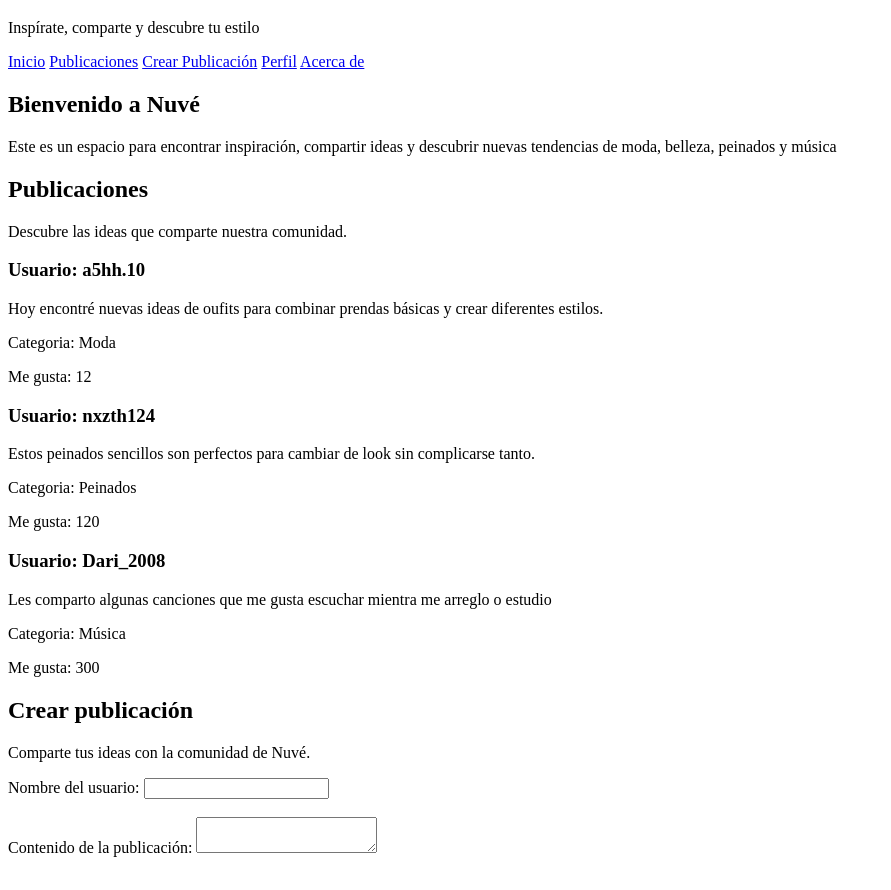
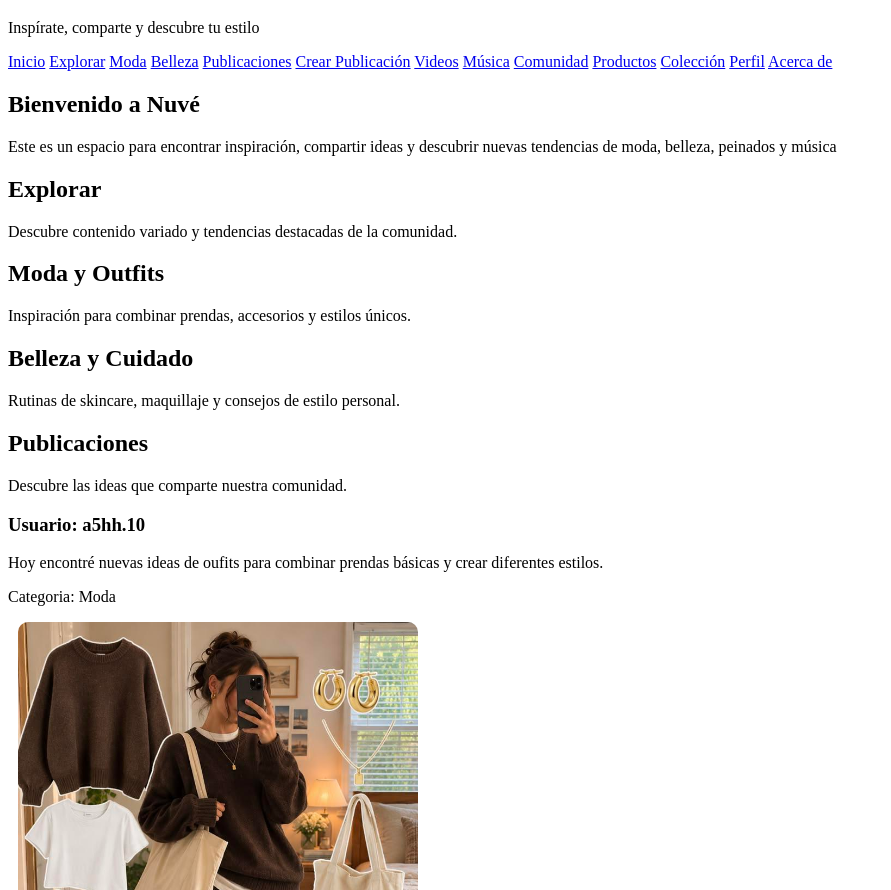
Before and after one commit to a5hreyes/Nuve, a plain HTML site: page index.html in a window 1280 px wide. Shown: the part 61-951 px from the top of the page, without its empty margins (0-891 px from the left). Drawn offline with Linux system fonts and the light colour scheme.

Commit message:
Integración de fotos y reproductor de música

```diff
--- a/index.html
+++ b/index.html
@@ -17,10 +17,18 @@
     <!--Barra de navegación-->
     <nav>
         <a href="#Inicio">Inicio</a>
+        <a href="#Explorar">Explorar</a>
+        <a href="#Moda">Moda</a>
+        <a href="#Belleza">Belleza</a>
         <a href="#Publicaciones">Publicaciones</a>
-<a href="#Crear Publicación">Crear Publicación</a>
+        <a href="#Crear">Crear Publicación</a>
+        <a href="#Videos">Videos</a>
+        <a href="#Musica">Música</a>
+        <a href="#Comunidad">Comunidad</a>
+        <a href="#Productos">Productos</a>
+        <a href="#Coleccion">Colección</a>
         <a href="#Perfil">Perfil</a>
-<a href="#Acerca de">Acerca de</a>
+        <a href="#Acerca">Acerca de</a>
     </nav>
 
     <!--Contenido principal-->
@@ -30,6 +38,24 @@
         <section id="Inicio">
             <h2>Bienvenido a Nuvé</h2>
             <p>Este es un espacio para encontrar inspiración, compartir ideas y descubrir nuevas tendencias de moda, belleza, peinados y música</p>
+        </section>
+
+        <!--Sección Explorar-->
+        <section id="Explorar">
+            <h2>Explorar</h2>
+            <p>Descubre contenido variado y tendencias destacadas de la comunidad.</p>
+        </section>
+
+        <!--Sección Moda-->
+        <section id="Moda">
+            <h2>Moda y Outfits</h2>
+            <p>Inspiración para combinar prendas, accesorios y estilos únicos.</p>
+        </section>
+
+        <!--Sección Belleza-->
+        <section id="Belleza">
+            <h2>Belleza y Cuidado</h2>
+            <p>Rutinas de skincare, maquillaje y consejos de estilo personal.</p>
         </section>
 
         <!--Sección de publicaciones-->
@@ -42,6 +68,7 @@
                 <h3>Usuario: a5hh.10</h3>
                 <p>Hoy encontré nuevas ideas de oufits para combinar prendas básicas y crear diferentes estilos.</p>
                 <p>Categoria: Moda</p>
+                <img src="img/Oufit 1.jpg" alt="Oufit 1" style="width:100% ; max-width:400px ; border-radius:10px ; display: block; margin: 10px;"
                 <p>Me gusta: 12</p>
             </article>
 
@@ -50,6 +77,7 @@
                 <h3>Usuario: nxzth124</h3>
                 <p>Estos peinados sencillos son perfectos para cambiar de look sin complicarse tanto.</p>
                 <p>Categoria: Peinados</p>
+                 <img src="img/peinado 3.jpg" alt="Peinado 1" style="width:100%; max-width:400px ; border-radius:10px; display: block; margin:10px;"
                 <p>Me gusta: 120</p>
             </article>
 
@@ -58,42 +86,72 @@
                 <h3>Usuario: Dari_2008</h3>
                 <p>Les comparto algunas canciones que me gusta escuchar mientra me arreglo o estudio</p>
                 <p>Categoria: Música</p>
+                <img src="img/música.jpg" alt="Playlist" style="width:100%; max-width:400px ; border-radius:10px ; display: block; margin:10px; "
                 <p>Me gusta: 300</p>
             </article>
-
         </section>
 
-<section id="Crear publicación">
+        <!--Sección Crear publicación-->
+        <section id="Crear">
             <h2>Crear publicación</h2>
             <p>Comparte tus ideas con la comunidad de Nuvé.</p>
 
-<!--Formulario para crear una publicación-->
             <form>
-<label for="Usuario">Nombre del usuario:</label>
-<input type="text" id="Usuario" name="Usuario">
-<br>
-<br>
+                <label for="Usuario">Nombre del usuario:</label><br>
+                <input type="text" id="Usuario" name="Usuario"><br><br>
 
-<label for="Contenido">Contenido de la publicación:</label>
-<textarea id="Contenido" name="Contenido" row="4"></textarea>
-</form>
-<br>
-<br>
+                <label for="Contenido">Contenido de la publicación:</label><br>
+                <textarea id="Contenido" name="Contenido" rows="4"></textarea><br><br>
 
-<label for="Categoria:"></label>
+                <label for="categoria">Categoría:</label><br>
                 <select id="categoria" name="categoria">
                     <option value="">Selecciona una categoria</option>
                     <option value="Moda">Moda</option>
                     <option value="Belleza">Belleza</option>
                     <option value="Peinados">Peinados</option>
-<option value="Música">Música</option>
+                    <option value="Musica">Música</option>
                     <option value="Videos">Videos</option>
                     <option value="Comunidad">Comunidad</option>
-</select>
-<br>
-<br>
+                </select><br><br>
+
                 <button type="submit">Publicar</button>
             </form>
+        </section>
+
+        <!--Sección Videos-->
+        <section id="Videos">
+            <h2>Videos</h2>
+            <p>Espacio para contenido audiovisual corto y tutoriales.</p>
+        </section>
+
+        <!--Sección Música-->
+        <section id="Musica">
+            <h2>Música</h2>
+            <p>Canciones recomendadas y ambiente musical para inspirarte.</p>
+
+            <!--Reproductor de música-->
+            <audio controls loop>
+            <source src="multimedia/Ditto.mp3" type="audio/mpeg">
+            Tu navegador no soporta el elemento de audio.
+            </audio>
+        </section>
+
+        <!--Sección Comunidad-->
+        <section id="Comunidad">
+            <h2>Comunidad</h2>
+            <p>Comparte experiencias, consejos y opiniones con otros usuarios.</p>
+        </section>
+
+        <!--Sección Productos-->
+        <section id="Productos">
+            <h2>Productos</h2>
+            <p>Artículos recomendados y reseñas de la comunidad.</p>
+        </section>
+
+        <!--Sección Colección-->
+        <section id="Coleccion">
+            <h2>Mi colección</h2>
+            <p>Tus ideas y publicaciones favoritas guardadas.</p>
         </section>
 
         <!--Sección del perfil-->
@@ -105,7 +163,7 @@
         </section>
 
         <!--Sección de acerca de-->
-<section id="Acerca de">
+        <section id="Acerca">
             <h2>Acerca de Nuvé</h2>
             <p>Nuvé es una red social creada para compartir inspiración relacionada con la moda, la belleza, los peinados, la música y otros intereses. Su propósito es permitir que las personas descubran ideas y compartan sus gustos con una comunidad.</p>
         </section>
@@ -118,6 +176,4 @@
         <p>Proyecto de Desarrollo Web - Décimo, 2026</p>
     </footer>
 </body>
-
-
 </html>
```
Also changed, not shown: img/Oufit 1.jpg (added), img/música.jpg (added), img/oufit 2.jpg (added), img/peinado 1.jpg (added), img/peinado 2.jpg (added), img/peinado 3.jpg (added), img/peinado 4.jpg (added), 2 other files. Lines whose indentation alone changed are shown as unchanged.
